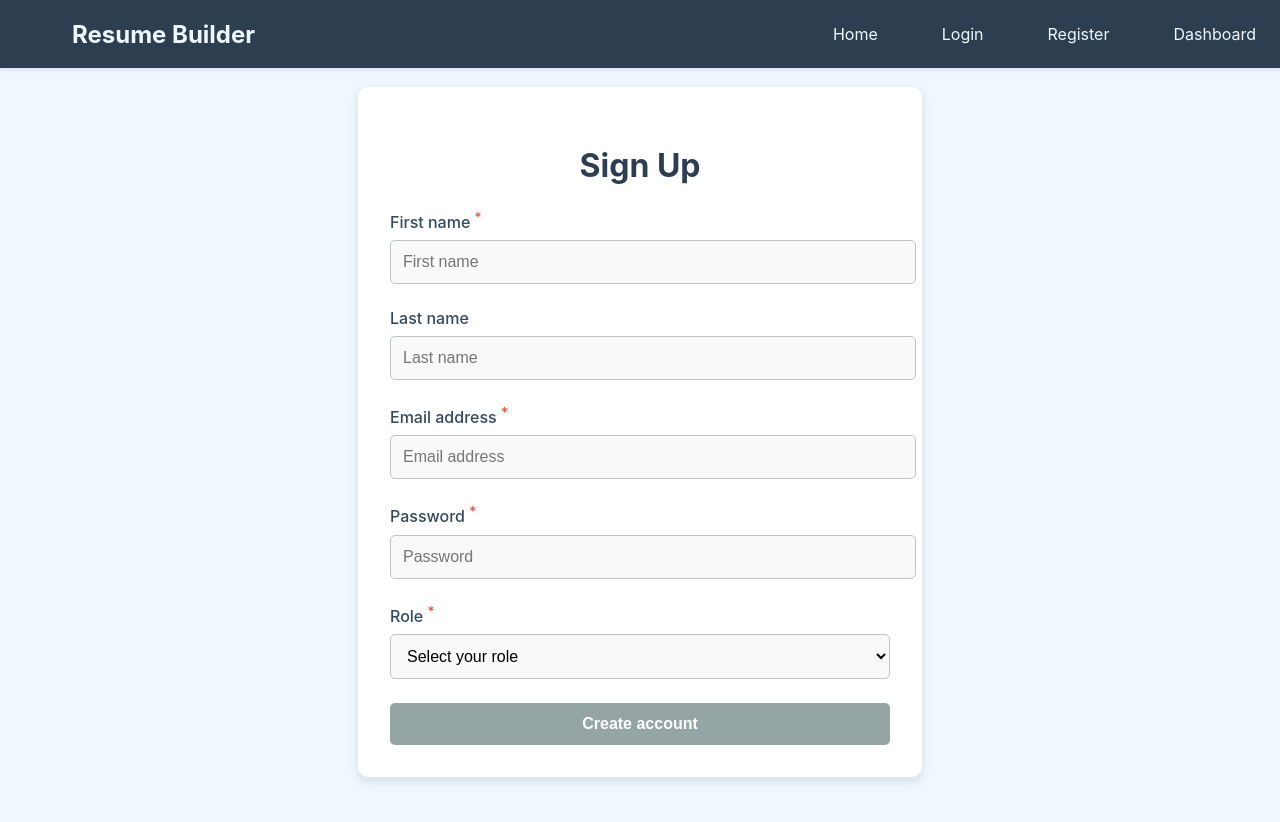
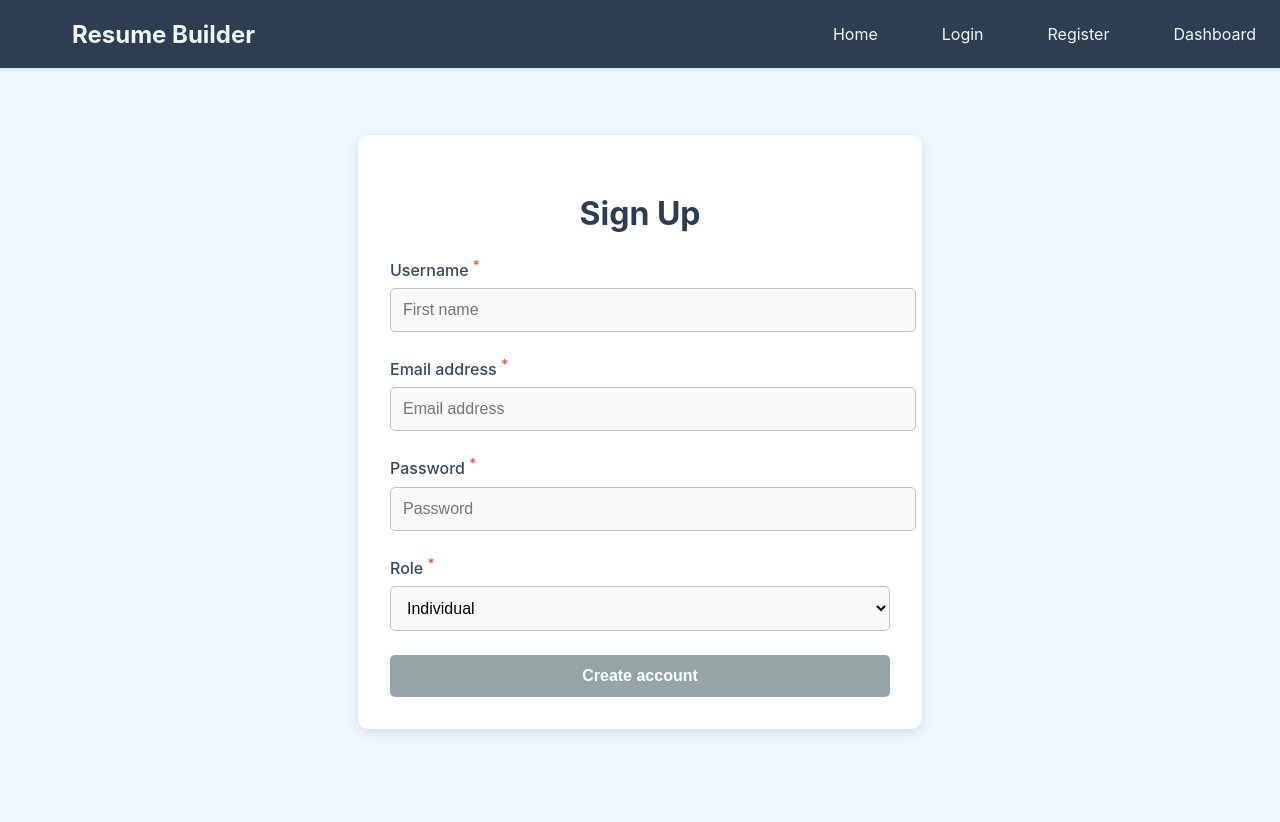
Before and after one commit to hanane54/Resume-Builder, a React (Create React App) app in the folder resume-builder-frontend/: page /register in a window 1280 px wide. Shown: the top 822 px of the page. Built offline with nearby package versions, Linux system fonts and the light colour scheme.

Commit message:
update registration info

```diff
--- a/resume-builder-frontend/src/pages/Register.jsx
+++ b/resume-builder-frontend/src/pages/Register.jsx
@@ -126,33 +126,28 @@ export const validateEmail = (email) => {
 };
 
 function Register() {
-  const [firstName, setFirstName] = useState("");
-  const [lastName, setLastName] = useState("");
+  const [username, setUsername] = useState("");
   const [email, setEmail] = useState("");
   const [password, setPassword] = useState({
     value: "",
     isTouched: false,
   });
-  const [role, setRole] = useState("role");
 
   const getIsFormValid = () => {
     return (
-      firstName &&
+      username &&
       validateEmail(email) &&
-      password.value.length >= 8 &&
-      role !== "role"
+      password.value.length >= 8
     );
   };
 
   const clearForm = () => {
-    setFirstName("");
-    setLastName("");
+    setUsername("");
     setEmail("");
     setPassword({
       value: "",
       isTouched: false,
     });
-    setRole("role");
   };
 
   const handleSubmit = (e) => {
@@ -169,27 +164,17 @@ function Register() {
 
           <FieldContainer>
             <Label>
-              First name <RequiredMark>*</RequiredMark>
+              Username <RequiredMark>*</RequiredMark>
             </Label>
             <Input
-              value={firstName}
+              value={username}
               onChange={(e) => {
-                setFirstName(e.target.value);
+                setUsername(e.target.value);
               }}
               placeholder="First name"
             />
           </FieldContainer>
 
-          <FieldContainer>
-            <Label>Last name</Label>
-            <Input
-              value={lastName}
-              onChange={(e) => {
-                setLastName(e.target.value);
-              }}
-              placeholder="Last name"
-            />
-          </FieldContainer>
 
           <FieldContainer>
             <Label>
@@ -229,8 +214,7 @@ function Register() {
             <Label>
               Role <RequiredMark>*</RequiredMark>
             </Label>
-            <Select value={role} onChange={(e) => setRole(e.target.value)}>
-              <option value="role">Select your role</option>
+            <Select>
               <option value="individual">Individual</option>
               <option value="business">Business</option>
             </Select>
```
